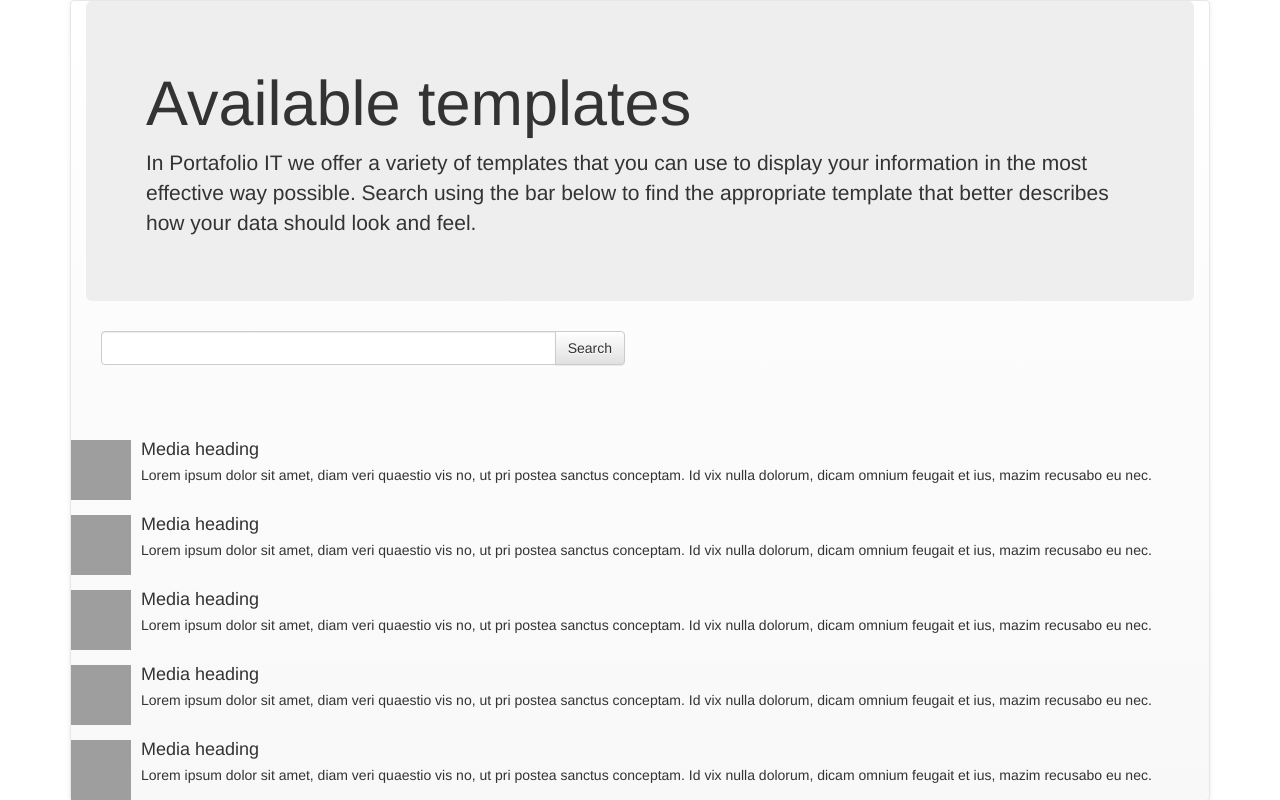
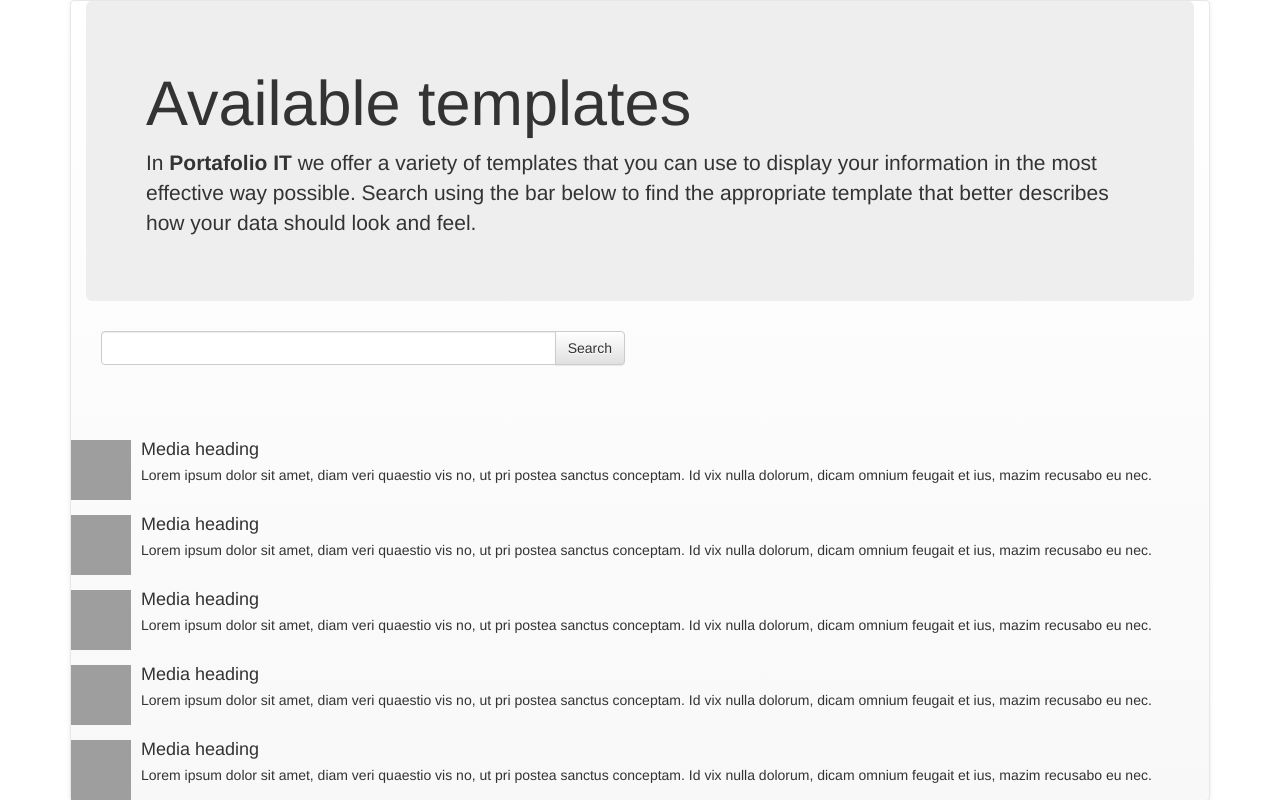
Before and after one commit to kubalaj/mobile_hackathon, a Flask app: template templates/templates.html in a window 1280 px wide. Shown: the top 800 px of the page. Run offline with Flask 2, Linux system fonts and the light colour scheme; the template is opened without the code that fills it, so the values that code supplies are empty; some libraries are stand-ins or nearby versions; grey boxes are pictures that could not be loaded.

Commit message:
Add more awesomeness to the template.html

```diff
--- a/templates/templates.html
+++ b/templates/templates.html
@@ -28,7 +28,7 @@
             Available templates
           </h1>
           <p>
-            In Portafolio IT we offer a variety of templates that you can use to display your information in the most effective way possible. Search using the bar below to find the appropriate template that better describes how your data should look and feel.
+            In <b>Portafolio IT</b> we offer a variety of templates that you can use to display your information in the most effective way possible. Search using the bar below to find the appropriate template that better describes how your data should look and feel.
           </p>
         </div>
 
```
